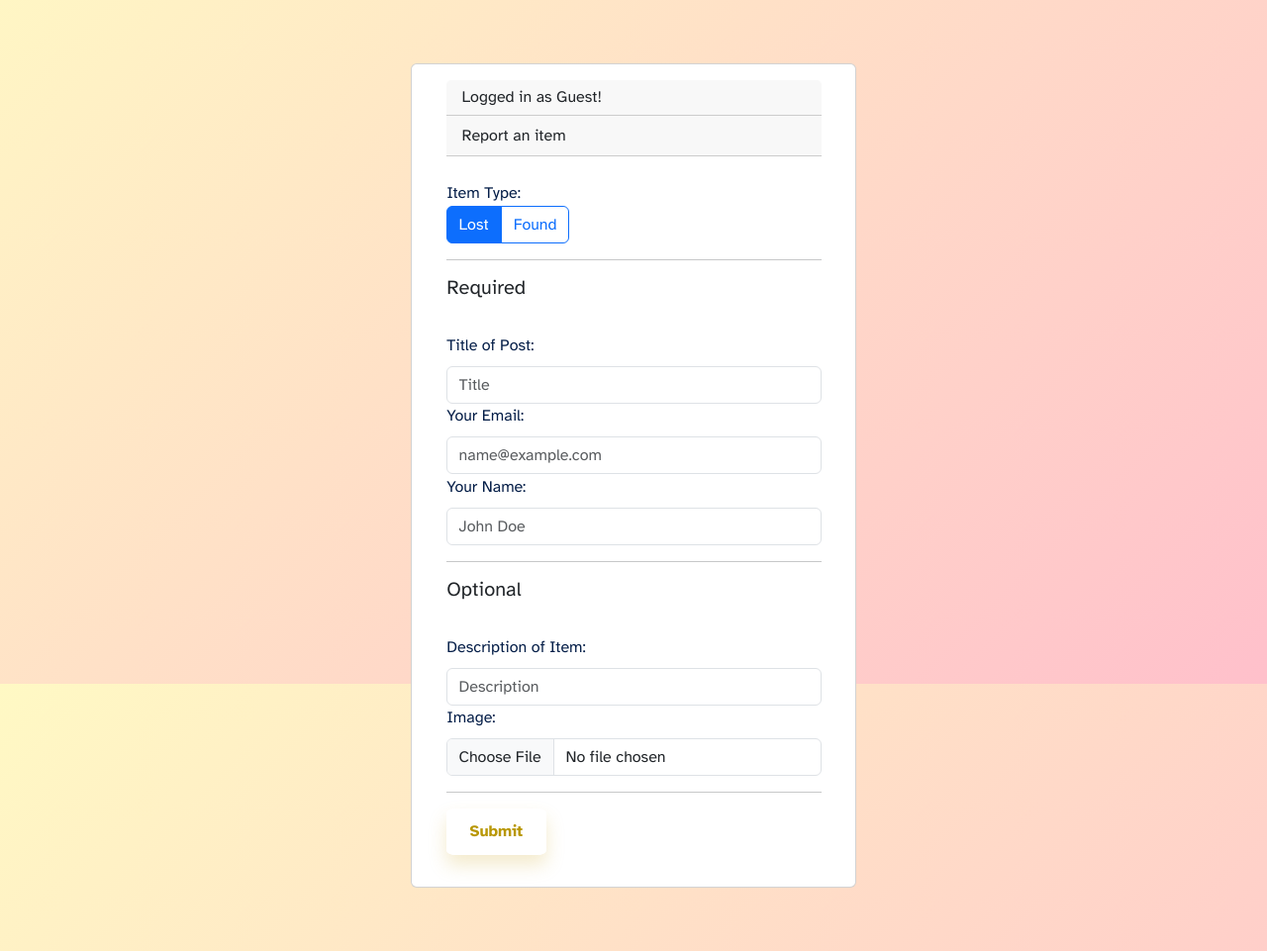
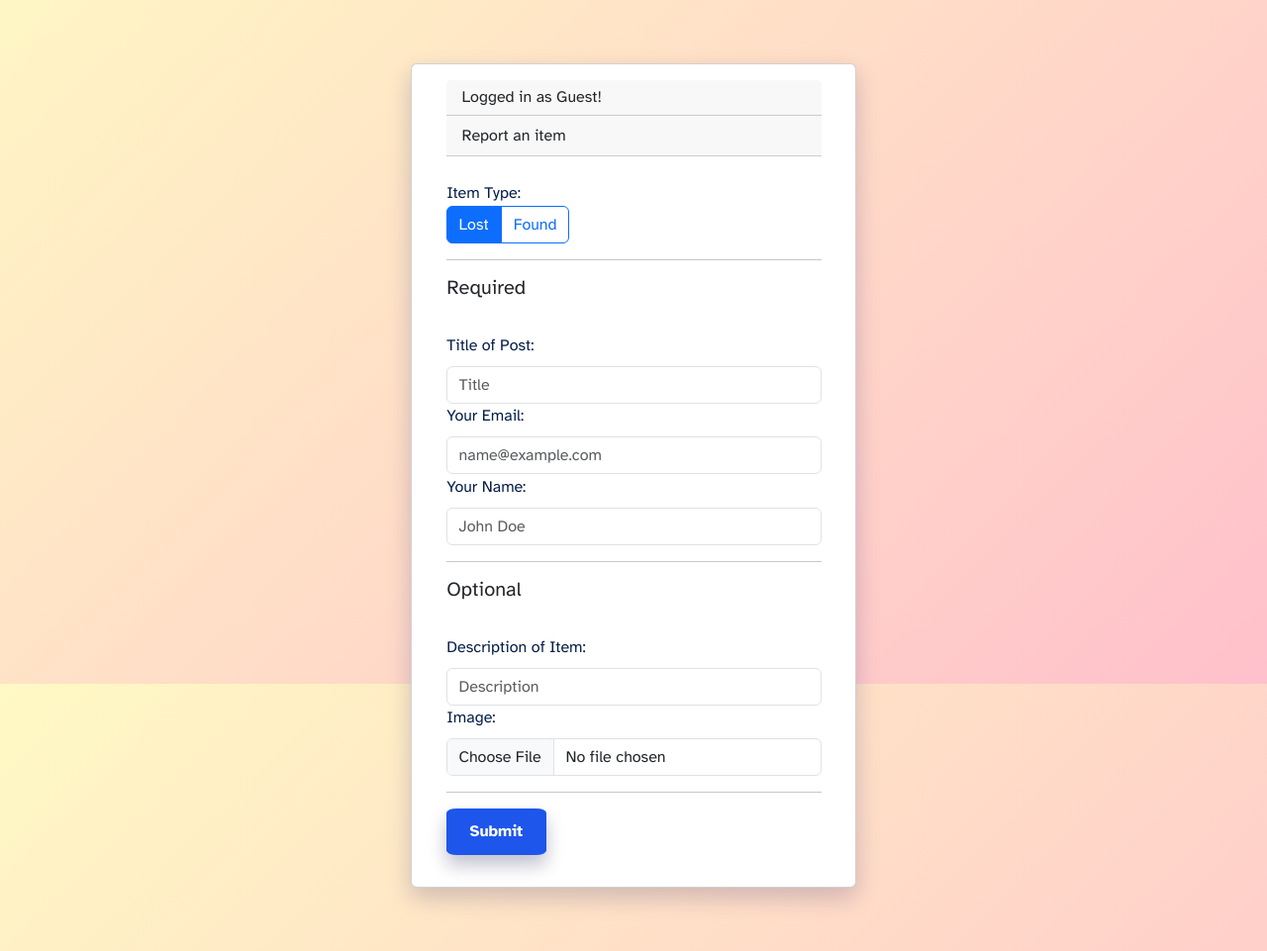
Before and after one commit to ritumaiti2009/CAC_Proj, a Flask app: page / in a window 1280 px wide. Shown: the part 109-1070 px from the top of the page at 99% size. Run offline with Flask 3, Linux system fonts and the light colour scheme; some web fonts are replaced.

Commit message:
Submit Button Coloring

```diff
--- a/static/style.css
+++ b/static/style.css
@@ -24,6 +24,7 @@ body {
 .card-form {
     width: 450px;
     margin: 64px;
+    box-shadow: 0 10px 25px rgba(13, 10, 95, 0.2);
 }
 
 .navbar {
@@ -71,19 +72,18 @@ input {
 }
 
 #submit{
-    background: linear-gradient(180deg, #ffffff 0%, #ffffff 100%);
+    background: linear-gradient(180deg, #1E55EB 0%, #1E55EB 100%);
     border: none;
-    color: #b89705;
+    color: #ffffff;
     font-weight: 900;
     border-radius: 10%;
     padding: 0.7rem 1.5rem;
-    box-shadow: 0 10px 18px rgba(212,175,55,0.25);
+    box-shadow: 0 10px 18px rgba(7, 8, 67, 0.25);
   }
 
   #submit:hover{
     transform: translateY(-1px);
-    box-shadow: 0 14px 24px rgba(55, 89, 212, 0.32);
-    color: #0b3d91;
+    box-shadow: 0 14px 24px rgba(60, 98, 235, 0.32);
   }
 
   #submit:active{
```
